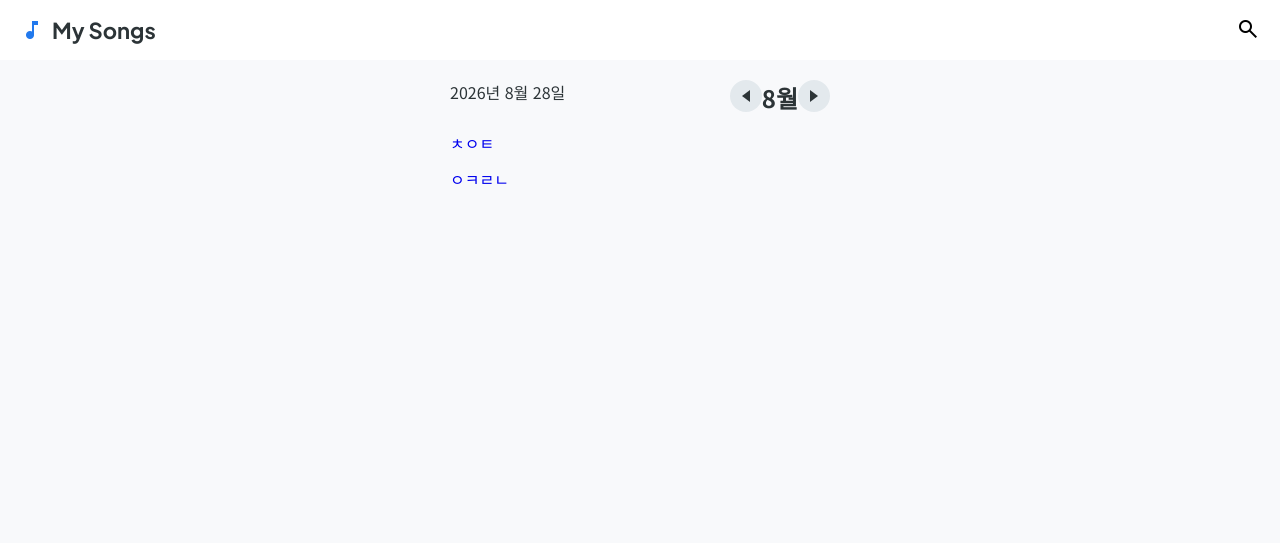
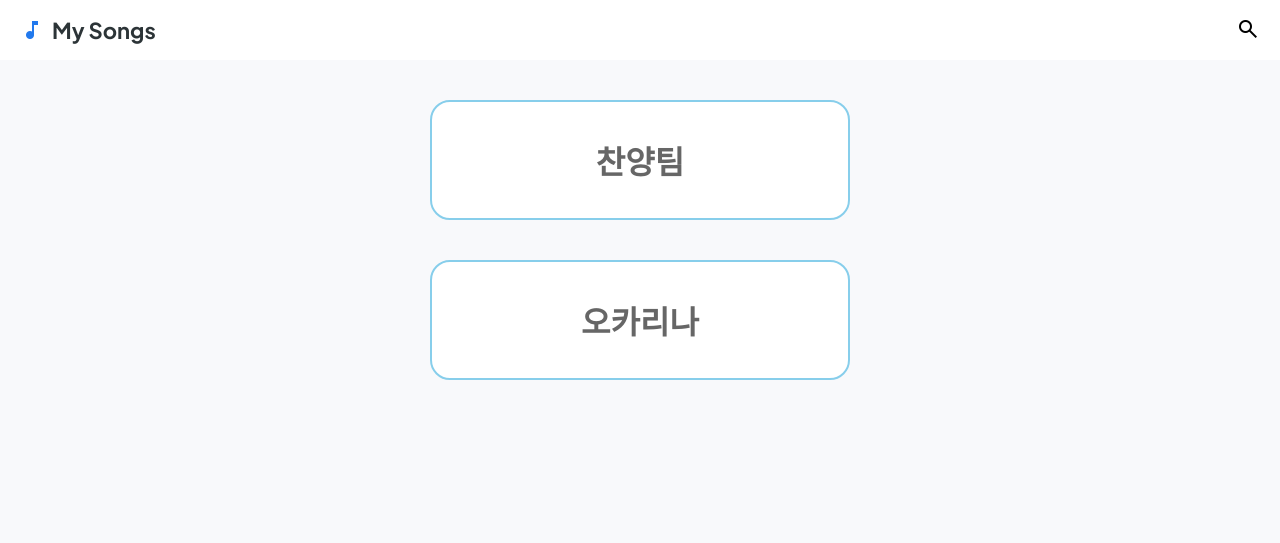
Before and after one commit to namminyeong/song, a plain HTML site: page index.html in a window 1280 px wide. Drawn offline with nearby package versions, Linux system fonts and the light colour scheme; a web font is replaced by a local one.

Commit message:
인덱스 스타일 추가

```diff
--- a/css/index.css
+++ b/css/index.css
@@ -1,6 +1,6 @@
 /* 기본 */
 body {
-  font-family: 'Noto Sans KR', sans-serif;
+  font-family: "Noto Sans KR", sans-serif;
   margin: 0;
   background: #f8f9fb;
   color: #2c3437;
@@ -24,7 +24,7 @@ body {
 }
 
 .header h1 {
-  font-family: 'Plus Jakarta Sans';
+  font-family: "Plus Jakarta Sans";
   font-size: 22px;
 }
 
@@ -40,158 +40,36 @@ body {
 
 /* 레이아웃 */
 .container {
-  max-width: 420px;
+  max-width: 500px;
   margin: 0 auto;
   padding-bottom: 120px;
 }
 
 section {
-  padding: 20px;
-}
-
-.section-header {
-  display: flex;
-  justify-content: space-between;
-  margin-bottom: 16px;
-}
-
-/* 공통 아이콘 */
-.triangle-left,
-.triangle-right {
-  width: 32px;
-  height: 32px;
-  display: inline-flex;
-  align-items: center;
-  justify-content: center;
-  border-radius: 50%;
-  background: #e3e9ed;
-  position: relative;
-  cursor: pointer;
-}
-
-/* 삼각형 공통 */
-.triangle-left::before,
-.triangle-right::before {
-  content: "";
-  width: 0;
-  height: 0;
-  border-style: solid;
-}
-
-/* 왼쪽 (◀) */
-.triangle-left::before {
-  border-width: 6px 8px 6px 0;
-  border-color: transparent #2c3437 transparent transparent;
-}
-
-/* 오른쪽 (▶) */
-.triangle-right::before {
-  border-width: 6px 0 6px 8px;
-  border-color: transparent transparent transparent #2c3437;
-}
-
-/* hover (선택) */
-.triangle-left:hover,
-.triangle-right:hover {
-  background: #d4dbdf;
+  padding: 40px;
 }
 
 /* 카드 */
 .card-list {
   display: flex;
   flex-direction: column;
-  gap: 12px;
+  gap: 40px;
 }
 
-.song-card {
+.card-list li {
+  display: flex;
+  justify-content: center;
+  align-items: center;
+  padding: 16px;
+  min-height: 120px;
   background: #fff;
-  padding: 16px;
-  border-radius: 12px;
-  display: flex;
-  justify-content: space-between;
-  align-items: center;
+  border-radius: 20px;
+  border: 2px solid skyblue;
 }
 
-.meta {
-  display: flex;
-  gap: 8px;
-  font-size: 12px;
+.card-list a {
+  color: #666;
+  font-size: 2rem;
+  font-weight: bold;
+  font-family: "Gamja Flower", sans-serif;
 }
-
-.badge {
-  background: #eee;
-  padding: 2px 6px;
-  border-radius: 999px;
-}
-
-.key {
-  font-weight: bold;
-  color: #005cbf;
-}
-
-/* 탭 */
-.tabs {
-  display: flex;
-  gap: 8px;
-  overflow-x: auto;
-  margin: 16px 0;
-}
-
-.tabs button {
-  padding: 8px 16px;
-  border-radius: 999px;
-  border: none;
-  background: #e3e9ed;
-  cursor: pointer;
-}
-
-.tabs button.active {
-  background: #005cbf;
-  color: white;
-}
-
-/* 테이블 리스트 */
-.table-list .row {
-  display: flex;
-  align-items: center;
-  padding: 14px 0;
-  border-bottom: 1px solid #ddd;
-}
-
-.col-left {
-  width: 80px;
-  font-size: 12px;
-}
-
-.col-center {
-  flex: 1;
-  font-weight: bold;
-}
-
-.col-right {
-  font-weight: bold;
-  color: #005cbf;
-}
-
-/* 하단 네비 */
-.bottom-nav {
-  position: fixed;
-  bottom: 0;
-  width: 100%;
-  display: flex;
-  justify-content: space-around;
-  background: rgba(255,255,255,0.9);
-  padding: 12px 0;
-  border-top: 1px solid #ddd;
-}
-
-.bottom-nav button {
-  background: none;
-  border: none;
-  cursor: pointer;
-}
-
-.bottom-nav .active {
-  color: #005cbf;
-  font-weight: bold;
-}
--- a/index.html
+++ b/index.html
@@ -10,6 +10,9 @@
     href="https://fonts.googleapis.com/css2?family=Plus+Jakarta+Sans:wght@700;800&family=Noto+Sans+KR:wght@400;500;700&display=swap"
     rel="stylesheet" />
   <link href="https://fonts.googleapis.com/css2?family=Material+Symbols+Outlined" rel="stylesheet" />
+  <link rel="preconnect" href="https://fonts.googleapis.com">
+  <link rel="preconnect" href="https://fonts.gstatic.com" crossorigin>
+  <link href="https://fonts.googleapis.com/css2?family=Gamja+Flower&display=swap" rel="stylesheet">
 
   <link rel="stylesheet" href="css/reset.css" />
   <link rel="stylesheet" href="css/common.css" />
@@ -30,21 +33,12 @@
 
   <main class="container">
     <section>
-      <div class="section-header">
-        <span id="today-date">2026년 3월 23일</span>
-        <div class="row">
-          <span class="triangle-left"></span>
-          <h2 id="this-month">3월</h2>
-          <span class="triangle-right"></span>
-        </div>
-      </div>
-
       <ul class="card-list">
         <li>
-          <a href="praise.html">ㅊㅇㅌ</a>
+          <a href="praise.html">찬양팀</a>
         </li>
         <li>
-          <a href="ocarina.html">ㅇㅋㄹㄴ</a>
+          <a href="ocarina.html">오카리나</a>
         </li>
       </ul>
     </section>
```
Also changed, not shown: css/ocarina.css (+99 -0 lines), praise.html (+2 -0 lines).
